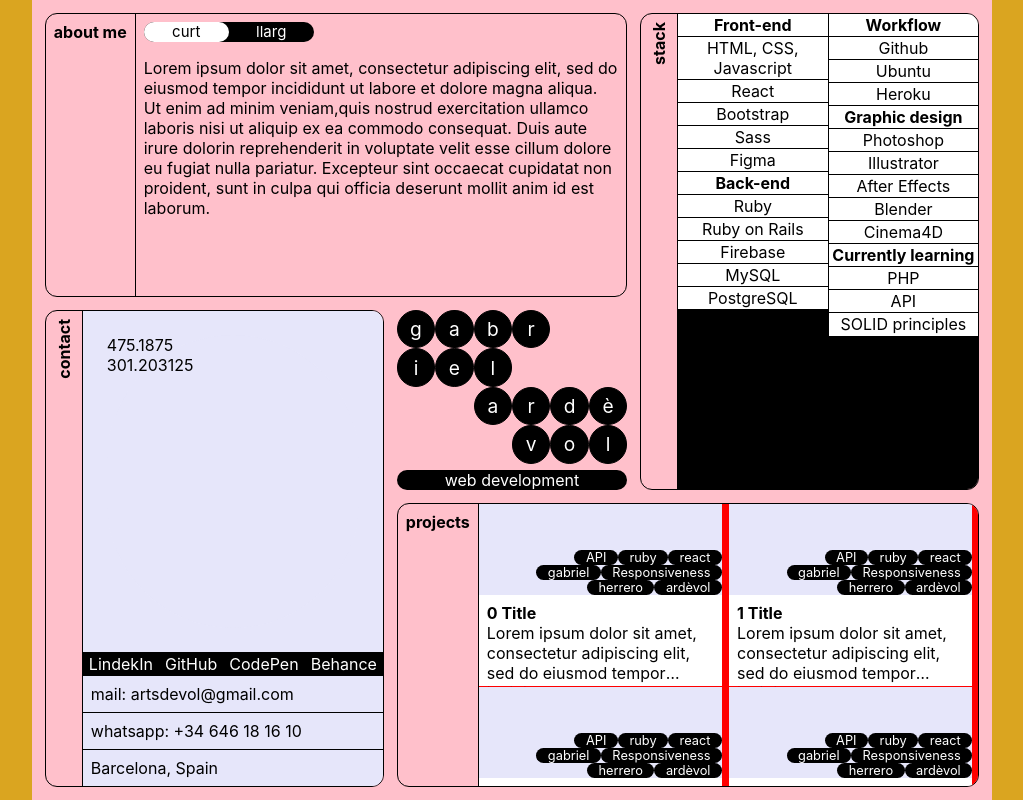
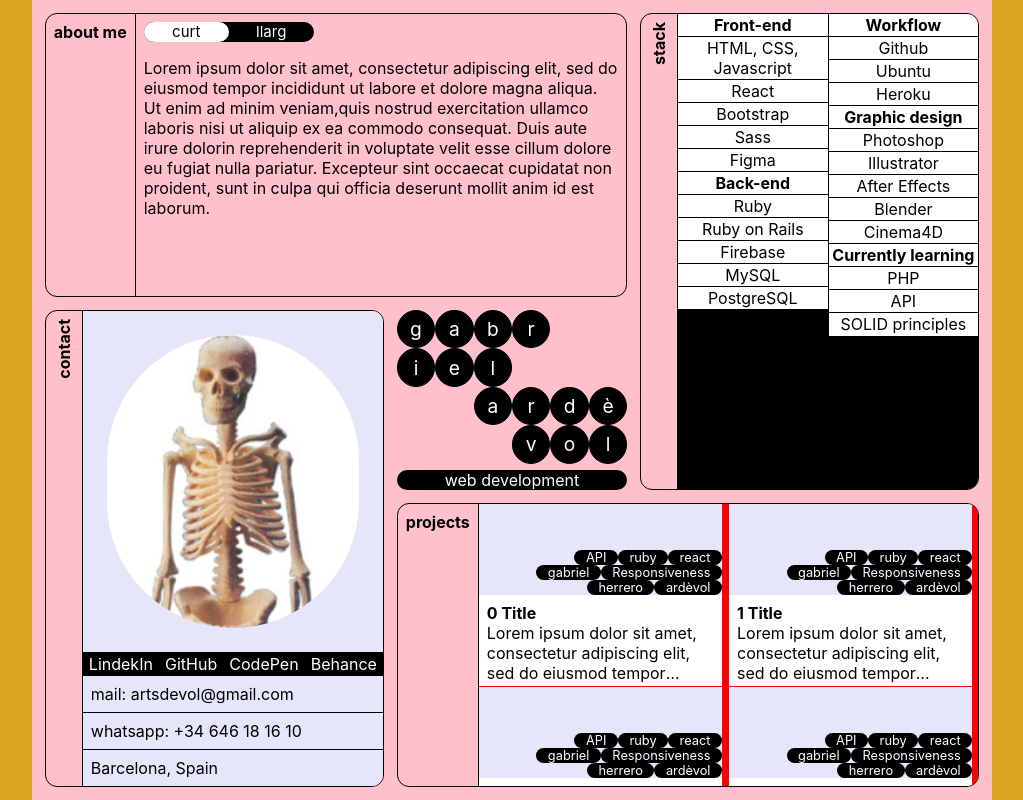
Before and after one commit to gabrielardevol/portfolio-3, a React (Create React App) app: page / in a window 1280 px wide. Shown: the whole page, without its empty margins (128-1151 px from the left). Built offline with nearby package versions, Linux system fonts and the light colour scheme.

Commit message:
contact pfp placeholder

```diff
--- a/src/components/Contact.js
+++ b/src/components/Contact.js
@@ -24,12 +24,7 @@ const Contact = React.forwardRef((props, ref) => {
     <>
       <div id="contact" className={props.contactClass} ref={ref} >
         <div id="pfp-container">
-          <div id="pfp">
-            {props.height} <br/>
-            {props.width}
-            {props.class}
-
-
+          <div id="pfp" style={{backgroundImage: `url(${process.env.PUBLIC_URL}/pfp.png)`,}}>
           </div>
         </div>
         <div style={{height: containerHeight }}>
--- a/src/style/Contact.css
+++ b/src/style/Contact.css
@@ -29,7 +29,11 @@
 
 #pfp {
   height: calc(100% - 3em); width: calc(100% - 3em); max-width: 300px;
-  background: lavender; border-radius: 999px
+  background: lavender; border-radius: 999px;
+
+  background-size: cover;
+  background-repeat: no-repeat;
+
 }
 
 #contact ul{
```
Also changed, not shown: public/pfp.png (added), 1 other file (tests, documents, lock files or other folders).
